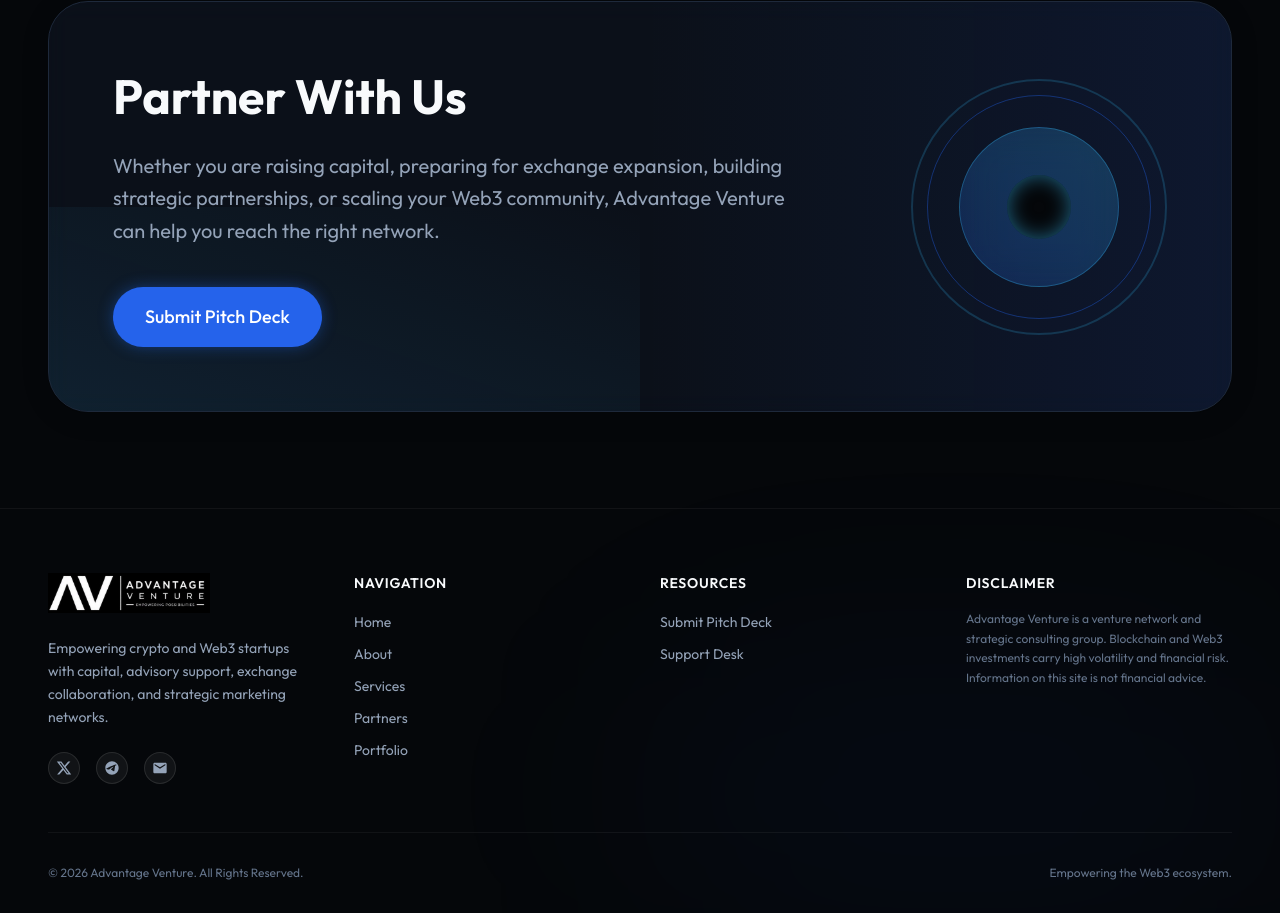
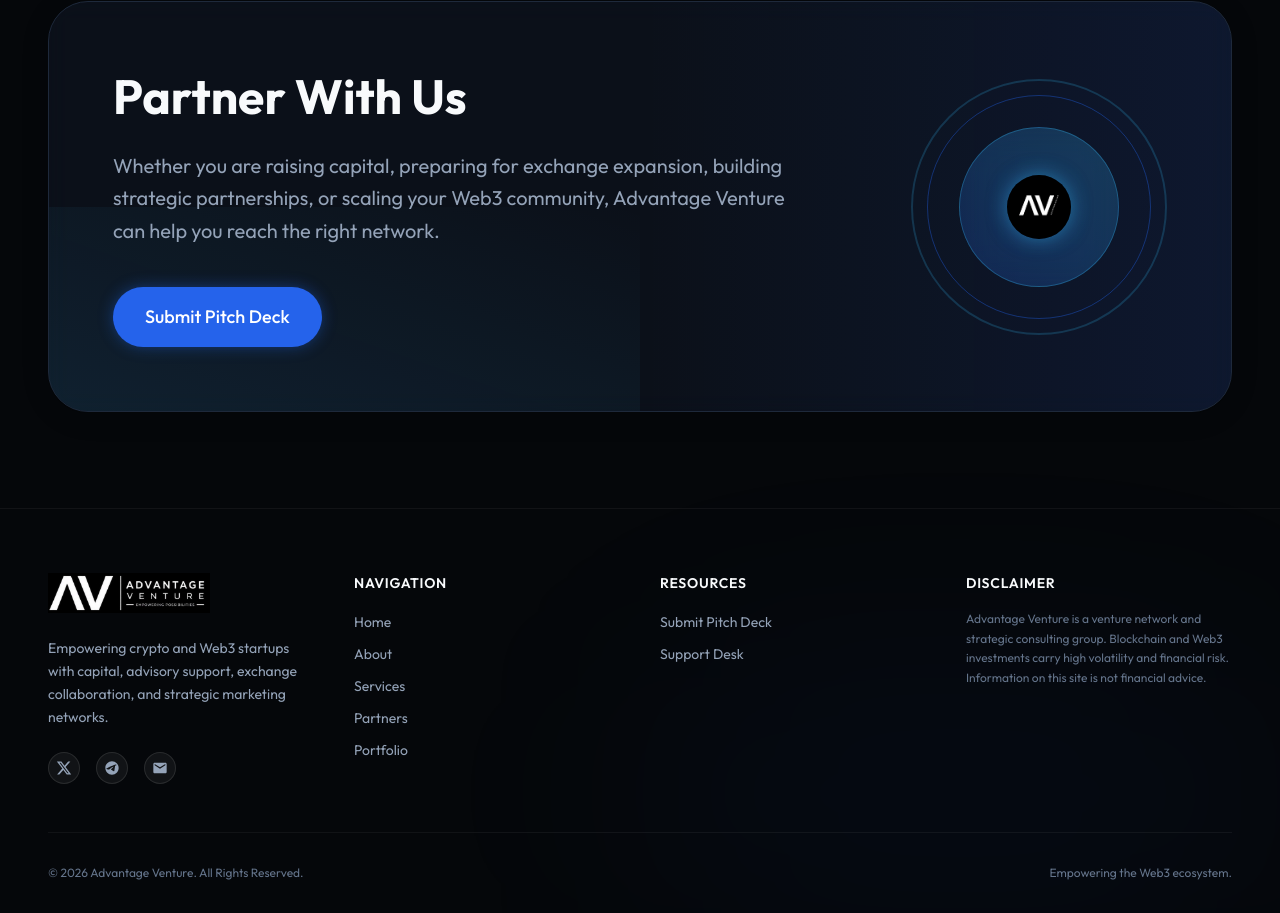
Before and after one commit to Hossainraj2002/av, a Next.js app: page / in a window 1280 px wide. Shown: the part 3378-4291 px from the top of the page. Built offline with nearby package versions, Linux system fonts and the light colour scheme.

Commit message:
feat: add logo.jpg to PartnerCTA decorative circle

```diff
--- a/src/components/PartnerCTA.tsx
+++ b/src/components/PartnerCTA.tsx
@@ -32,7 +32,7 @@
               <div className="absolute inset-0 border-[2px] border-[#38BDF8]/20 rounded-full animate-[spin_10s_linear_infinite]"></div>
               <div className="absolute inset-4 border-[1px] border-[#2563EB]/40 rounded-full animate-[spin_15s_linear_infinite_reverse]"></div>
               <div className="absolute inset-12 bg-gradient-to-tr from-[#2563EB]/20 to-[#38BDF8]/20 rounded-full backdrop-blur-xl border border-[#38BDF8]/30 flex items-center justify-center">
-                <div className="w-16 h-16 rounded-full bg-[#05070A] shadow-[inset_0_0_20px_rgba(56,189,248,0.5)]"></div>
+                <img src="/logo.jpg" alt="Advantage Venture" className="w-16 h-16 rounded-full object-contain shadow-[0_0_20px_rgba(56,189,248,0.5)]" />
               </div>
             </div>
           </div>
```
